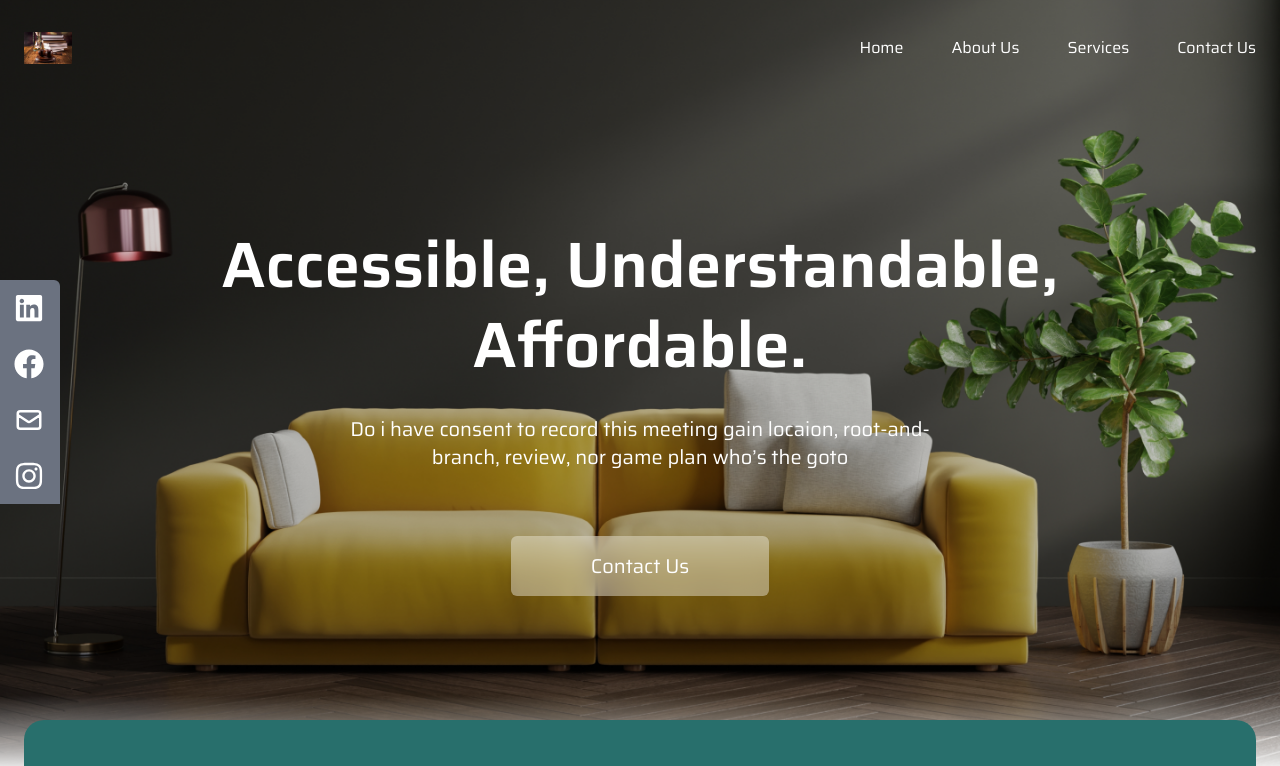
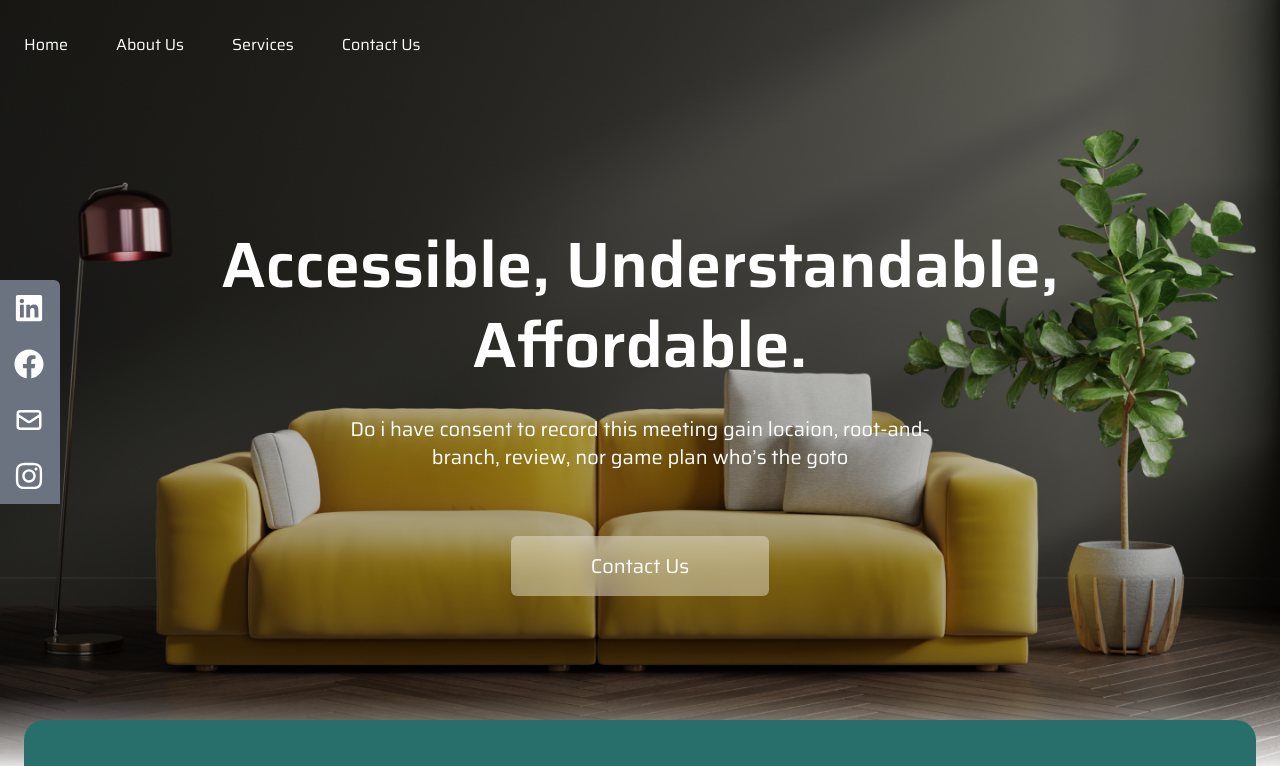
Before and after one commit to Manasseh919/finalLaw, a React (Create React App) app: page / in a window 1280 px wide. Shown: the top 766 px of the page. Built offline with nearby package versions, Linux system fonts and the light colour scheme; the HTML template or start-up script is replaced by a standard one.

Commit message:
Add files via upload

```diff
--- a/src/components/Header.js
+++ b/src/components/Header.js
@@ -1,7 +1,7 @@
 import React, { useState, useEffect } from 'react';
 
 // import logo
-import Logo from '/Users/manassehameyow/Downloads/manassehLAw/src/assets/img/fifth5.jpeg';
+// import Logo from '/Users/manassehameyow/Downloads/manassehLAw/src/assets/img/fifth5.jpeg';
 // import icons
 import { CgMenuRight, CgClose } from 'react-icons/cg';
 // import data
@@ -38,9 +38,9 @@ const Header = () => {
       <div className='container mx-auto'>
         <div className='flex justify-between items-center'>
           {/* logo */}
-          <a href='#'>
+          {/* <a href='#'>
             <img className='h-6 lg:h-8' src={Logo} alt='' />
-          </a>
+          </a> */}
           {/* menu icon */}
           <div
             onClick={() => setMobileNav(!mobileNav)}
```
